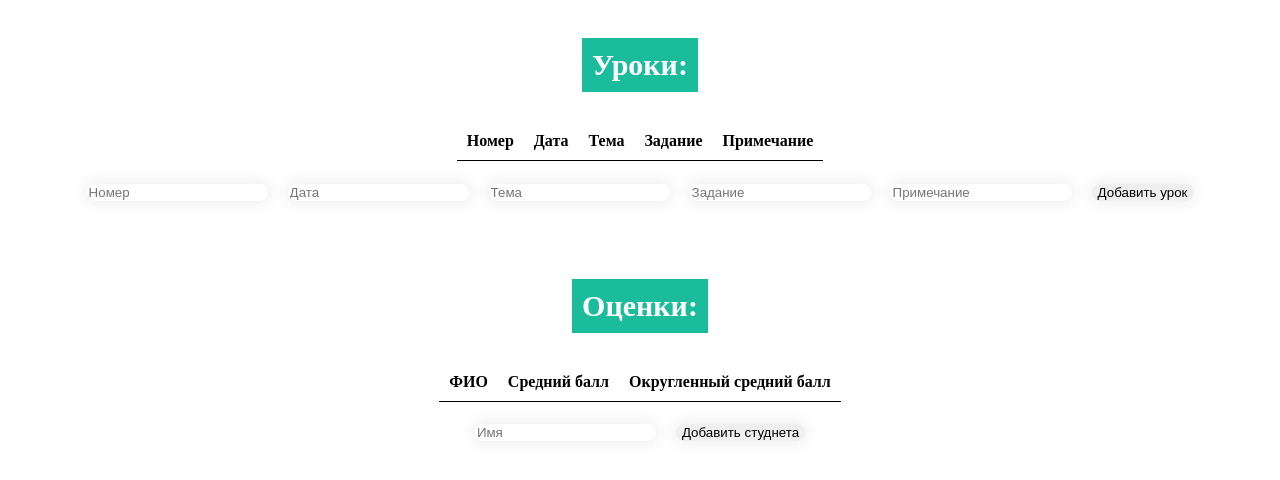
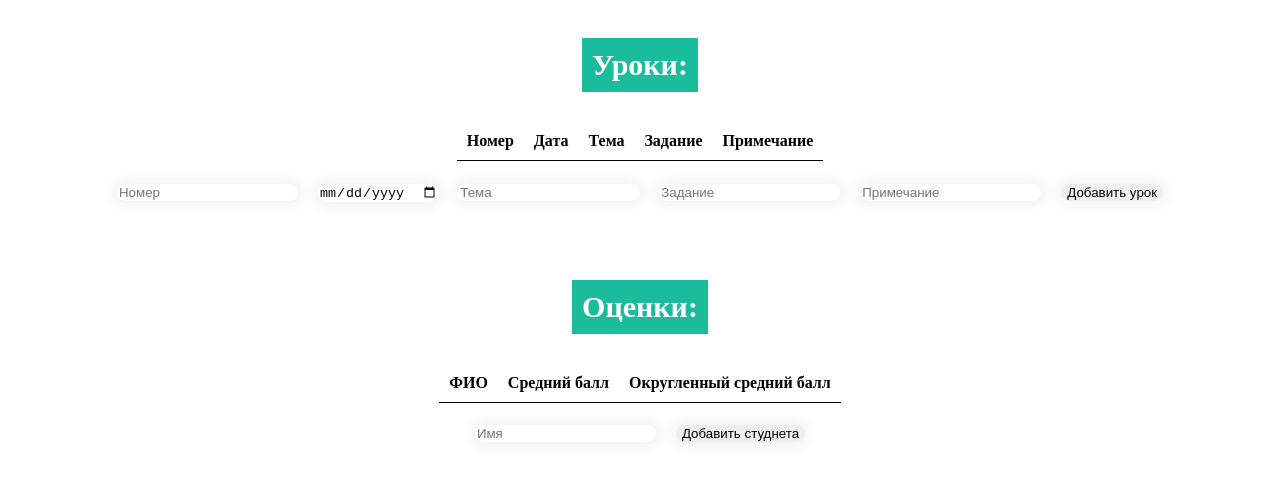
Before and after one commit to AnR31/tables, an Angular app: page / in a window 1280 px wide. Shown: the top 480 px of the page. Built offline with nearby package versions, Linux system fonts and the light colour scheme.

Commit message:
добавлена валидация

```diff
--- a/src/app/basic/basic.component.html
+++ b/src/app/basic/basic.component.html
@@ -24,12 +24,17 @@
 
 <div class="table-container">
     <div style="margin: 1% 0% 3% 0%;">
-        <form [formGroup]="addLessonForm" novalidate>
+        <form [formGroup]="lessonFormGroup" novalidate>
             <input formControlName="lessonNumber" class="rounded-input" type="text" placeholder="Номер">
-            <input formControlName="lessonDate" class="rounded-input" type="text" placeholder="Дата">
+            <span *ngIf="lessonFormGroup.get('lessonNumber').invalid && lessonFormGroup.get('lessonNumber').touched">Укажите число</span>
+            <input formControlName="lessonDate" class="rounded-input" type="date" placeholder="Дата" min="{{someDate}}">
+            <span *ngIf="lessonFormGroup.get('lessonDate').invalid && lessonFormGroup.get('lessonDate').touched">Укажите дату</span>
             <input formControlName="lessonTopic" class="rounded-input" type="text" placeholder="Тема">
+            <span *ngIf="lessonFormGroup.get('lessonTopic').invalid && lessonFormGroup.get('lessonTopic').touched">Укажите тему</span>
             <input formControlName="lessonHomework" class="rounded-input" type="text" placeholder="Задание">
+            <span *ngIf="lessonFormGroup.get('lessonHomework').invalid && lessonFormGroup.get('lessonHomework').touched">Укажите задание</span>
             <input formControlName="lessonNote" class="rounded-input" type="text" placeholder="Примечание">
+            <span *ngIf="lessonFormGroup.get('lessonNote').invalid && lessonFormGroup.get('lessonNote').touched">Укажите примечание</span>
             <button class="rounded-input" (click)="onClickAddLesson()">Добавить урок</button>
         </form>
     </div>
@@ -66,8 +71,11 @@
 </div>
 <div class="table-container">
     <div style="margin: 1% 0% 3% 0%;">
-        <form [formGroup]="addStudentForm" novalidate>
-            <input formControlName="studentName" class="rounded-input" type="text" placeholder="Имя">
+        <form>
+            <input [formControl]="studentName" class="rounded-input" type="text" placeholder="Имя">
+            <div *ngIf="studentName.invalid && (studentName.touched || studentName.dirty)">
+                <span *ngIf="studentName.errors?.required">Field is required</span>
+            </div>
             <button class="rounded-input" (click)="onClickAddStudent()">Добавить студнета</button>
         </form>
     </div>
--- a/src/app/basic/basic.component.ts
+++ b/src/app/basic/basic.component.ts
@@ -1,4 +1,4 @@
-import { Component, ViewChild } from '@angular/core';
+import { Component } from '@angular/core';
 
 import { Lesson } from '../model/lesson';
 import { Student } from '../model/student';
@@ -7,28 +7,31 @@ import { SelectService } from '../service/select.service';
 import { GetAvgService } from '../service/get-avg.service';
 import { GetIndexService } from '../service/get-index.service';
 import { GetScoreService } from '../service/get-score.service';
-import { FormControl, FormGroup } from '@angular/forms';
+import {
+  FormControl,
+  FormGroup,
+  Validators,
+} from '@angular/forms';
 
 @Component({
   selector: 'app-basic',
   templateUrl: './basic.component.html',
-  styleUrls: ['basicStyle.css'],
+  styleUrls: ['basic-style.css'],
 })
 export class BasicComponent {
-
   Lessons: Lesson[] = JSON.parse(localStorage.getItem('lessons'));
   Students: Student[] = JSON.parse(localStorage.getItem('students'));
   LessonScores: LessonScore[] = JSON.parse(
     localStorage.getItem('lessonScores')
   );
-
+  someDate = new Date().toISOString().split('T')[0];
   studentId: number = 0;
   lessonId: number = 0;
   selIndex: number = 0;
 
-  @ViewChild('studentName') studentName;
+  studentName: FormControl = new FormControl(null, [Validators.required]);
 
-  addLessonForm: FormGroup;
+  lessonFormGroup: FormGroup;
 
   addStudentForm: FormGroup;
 
@@ -38,7 +41,19 @@ export class BasicComponent {
     private getIndexService: GetIndexService,
     private getScoreService: GetScoreService
   ) {
-    this._createForm();
+    this.lessonFormGroup = new FormGroup({
+      lessonNumber: new FormControl(null, [
+        Validators.required,
+        Validators.pattern('[1-9]*'),
+      ]),
+      lessonDate: new FormControl(null, [Validators.required]),
+      lessonTopic: new FormControl(null, [
+        Validators.required,
+        Validators.pattern('[a-zA-Zа-яА-Я]*'),
+      ]),
+      lessonHomework: new FormControl(null, [Validators.required]),
+      lessonNote: new FormControl(null),
+    });
     if (this.LessonScores == null) {
       this.LessonScores = [];
     }
@@ -48,40 +63,36 @@ export class BasicComponent {
     if (this.Lessons == null) {
       this.Lessons = [];
     }
-  }
-
-  private _createForm() {
-    this.addLessonForm = new FormGroup({
-      lessonNumber: new FormControl(null),
-      lessonDate: new FormControl(null),
-      lessonTopic: new FormControl(null),
-      lessonHomework: new FormControl(null),
-      lessonNote: new FormControl(null),
-    }),
-    this.addStudentForm = new FormGroup({
-      studentName: new FormControl(null),
-    })
+    if (this.Students === undefined) {
+      this.Students = [];
+    }
   }
 
   onClickAddLesson() {
-    this.Lessons.push({
-      id: this.lessonId++,
-      number: this.addLessonForm.get('lessonNumber').value,
-      date: this.addLessonForm.get('lessonDate').value,
-      topic: this.addLessonForm.get('lessonTopic').value,
-      homework: this.addLessonForm.get('lessonHomework').value,
-      note: this.addLessonForm.get('lessonNote').value,
-    });
-    localStorage.setItem('lessons', JSON.stringify(this.Lessons));
+    if (this.lessonFormGroup.invalid) alert('Пожалуйста, будте внимательны при заполнении полей, их нужно заполнить правильно, иначе не получится добавить урок. Спасибо.');
+    else {
+      this.Lessons.push({
+        id: this.lessonId++,
+        number: this.lessonFormGroup.get('lessonNumber').value,
+        date: this.lessonFormGroup.get('lessonDate').value,
+        topic: this.lessonFormGroup.get('lessonTopic').value,
+        homework: this.lessonFormGroup.get('lessonHomework').value,
+        note: this.lessonFormGroup.get('lessonNote').value,
+      });
+      localStorage.setItem('lessons', JSON.stringify(this.Lessons));
+    }
   }
 
   onClickAddStudent() {
+
+    if (this.studentName.invalid) alert('надо заполнять все правильно');
+    else {
     this.Students.push({
       id: this.studentId++,
-      name: this.addStudentForm.get('studentName').value,
+      name: this.studentName.value,
     });
     localStorage.setItem('students', JSON.stringify(this.Students));
-  }
+  } }
 
   onClickSelect(event, studentId, lessonId) {
     this.selectService.processScore(event, studentId, lessonId);
@@ -92,6 +103,7 @@ export class BasicComponent {
   }
 
   getAvg(studentId) {
+    console.log('this.getAvgService.getAvg(studentId) = ' + this.getAvgService.getAvg(studentId));
     return this.getAvgService.getAvg(studentId);
   }
 
@@ -102,4 +114,5 @@ export class BasicComponent {
   getIndex(studentId, lessonId) {
     return this.getIndexService.getIndex(studentId, lessonId);
   }
+
 }
--- a/src/app/service/select.service.ts
+++ b/src/app/service/select.service.ts
@@ -7,45 +7,50 @@ import { LessonScore } from '../model/lessonScore';
 })
 export class SelectService {
 
-  LessonScores: LessonScore[] = JSON.parse(
+  lessonScores: LessonScore[] = JSON.parse(
     localStorage.getItem('lessonScores')
   );
 
   constructor() {
-    if (this.LessonScores == null) {
-      this.LessonScores = [];
+    if (this.lessonScores == null) {
+      this.lessonScores = [];
     }
   }
 
   // проверяем пустой ли список, если да - пушим,
   // если нет проверяем есть ли объект с таким студентИд и лессонИд, если да - присваиваем значение оценки, если нет - пушим
   processScore(event, studentId, lessonId) {
-    if (this.LessonScores.length == 0) {
-      this.LessonScores.push({
+    console.log('вызван processScore, ' + 'studentId = ' + studentId + ', lessonId = ' + lessonId + ', event.srcElement.options.selectedIndex = ' + event.srcElement.options.selectedIndex);
+    if (this.lessonScores.length == 0) {
+      this.lessonScores.push({
         studentId: studentId,
         lessonId: lessonId,
         score: event.srcElement.options.selectedIndex,
       });
-      localStorage.setItem('lessonScores', JSON.stringify(this.LessonScores));
+      localStorage.setItem('lessonScores', JSON.stringify(this.lessonScores));
     } else {
       let isFound = false;
-      this.LessonScores.forEach((lessonScore) => {
+      this.lessonScores.forEach((lessonScore) => {
         if (
           lessonId == lessonScore.lessonId &&
           studentId == lessonScore.studentId
         ) {
+          console.log('ставим оценку');
           lessonScore.score = event.srcElement.options.selectedIndex;
+          console.log(lessonScore);
           isFound = true;
         }
       });
       if (!isFound) {
-        this.LessonScores.push({
+        this.lessonScores.push({
           studentId: studentId,
           lessonId: lessonId,
           score: event.srcElement.options.selectedIndex,
         });
-        localStorage.setItem('lessonScores', JSON.stringify(this.LessonScores));
+
       }
+      localStorage.clear;
+      localStorage.setItem('lessonScores', JSON.stringify(this.lessonScores));
     }
   }
 }
```
Also changed, not shown: src/app/basic/basic-style.css (renamed from src/app/basic/basicStyle.css).
